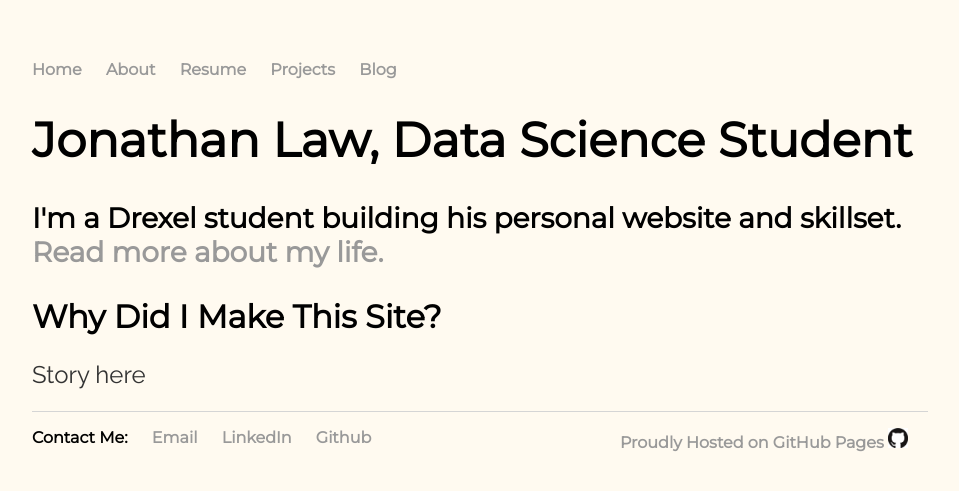
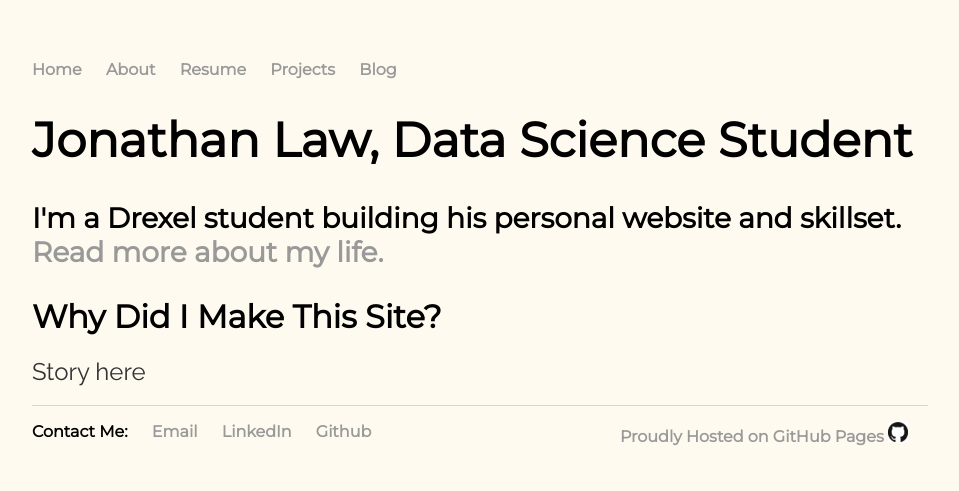
Before and after one commit to shindig7/my-site, a Jekyll site: the page built from index.html, in a window 1280 px wide. Shown: the top 491 px of the page, without its empty margins (160-1119 px from the left). Built offline with Jekyll 4.4.1, drawn with Linux system fonts in a browser that asks for light colours.

Commit message:
Update index.css

```diff
--- a/css/index.css
+++ b/css/index.css
@@ -36,7 +36,7 @@
 }
 p {
     font-size: 1.5em;
-    line-height: 1em;
+    line-height: 75%;
     color: #333;
 }
 footer {
@@ -55,7 +55,7 @@
 }
 
 li {
-	font-size: 1em;
+	font-size: 1.5em;
 	list-style-type: bullet;
 }
 p.subtitle {
```
